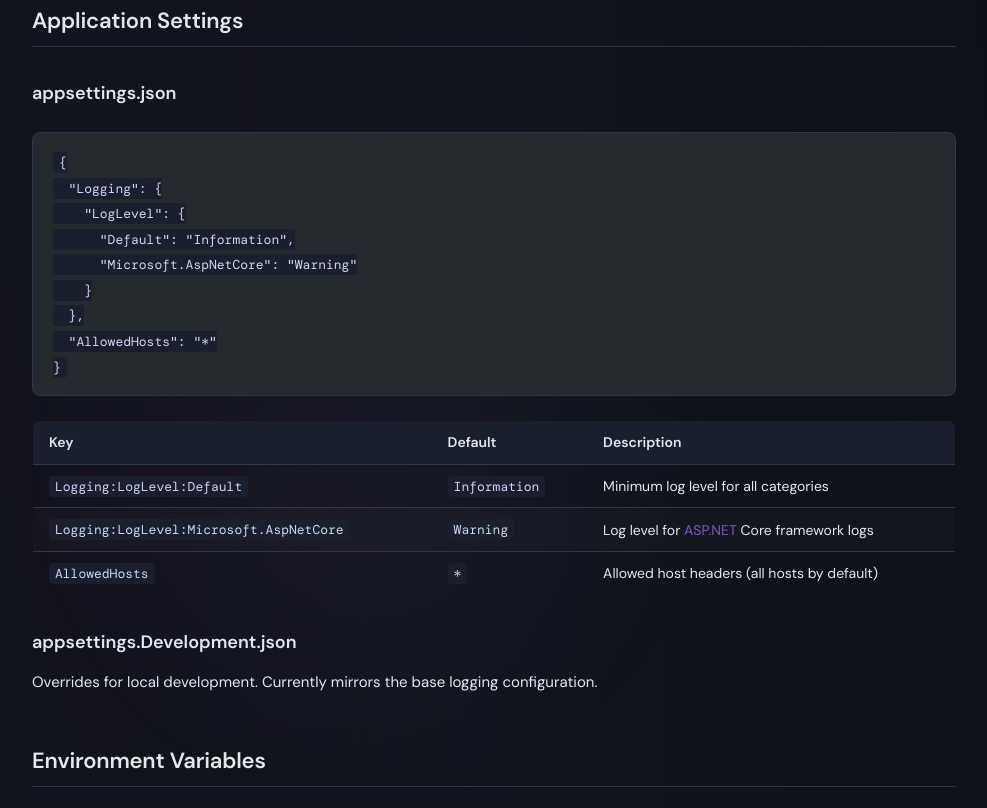
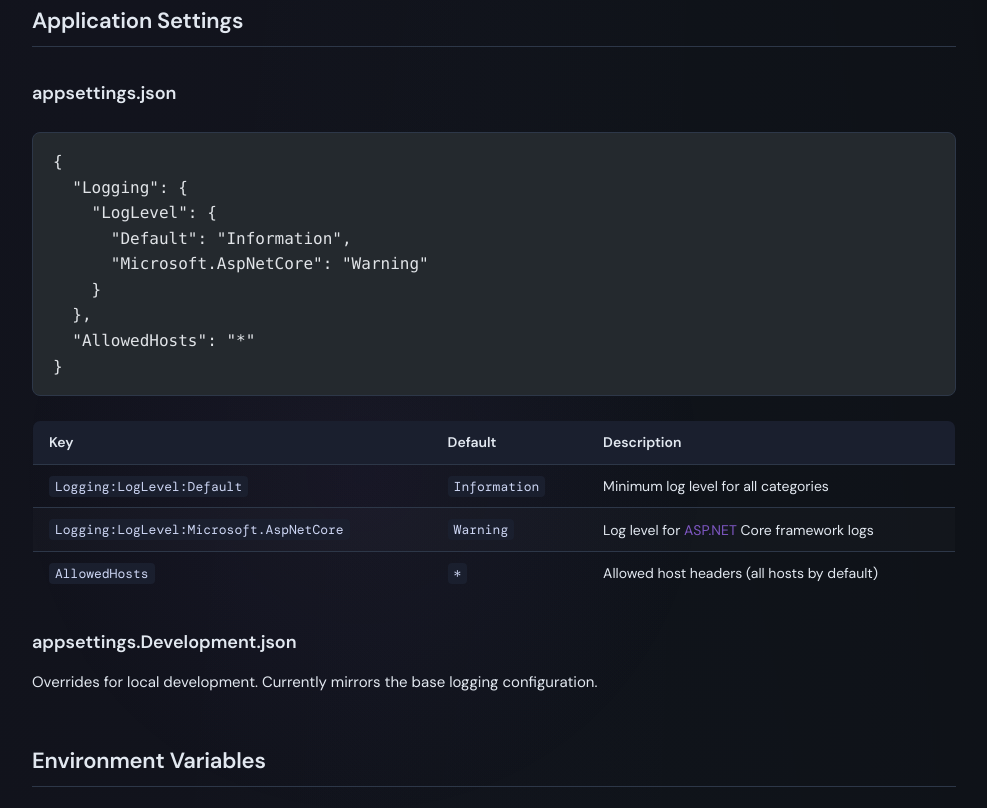
Before and after one commit to jonathanperis/blazor-mudblazor-starter, an Astro site in the folder docs/: page /docs in a window 1280 px wide. Shown: the part 5199-6007 px from the top of the page, without its empty margins (276-1263 px from the left). Built offline with nearby package versions, Linux system fonts and the light colour scheme; Astro itself is replaced by a stand-in of ours; code samples lack their colours; no server answers; a web font is replaced by a local one.

Commit message:
fix(docs): clean code block highlights

```diff
--- a/docs/src/styles/docs.css
+++ b/docs/src/styles/docs.css
@@ -261,7 +261,7 @@ pre:not(.astro-code) {
   overflow-x: auto;
   margin: 24px 0;
 }
-pre:not(.astro-code) code {
+pre:not(.astro-code) > code {
   background: transparent;
   padding: 0;
   border-radius: 0;
@@ -274,7 +274,13 @@ pre.astro-code {
   padding: 16px 20px;
   margin: 24px 0;
 }
-code {
+pre.astro-code > code {
+  background: transparent;
+  padding: 0;
+  border-radius: 0;
+  color: inherit;
+}
+:not(pre) > code {
   background: var(--code-bg);
   color: var(--code-text);
   border-radius: 4px;
```
